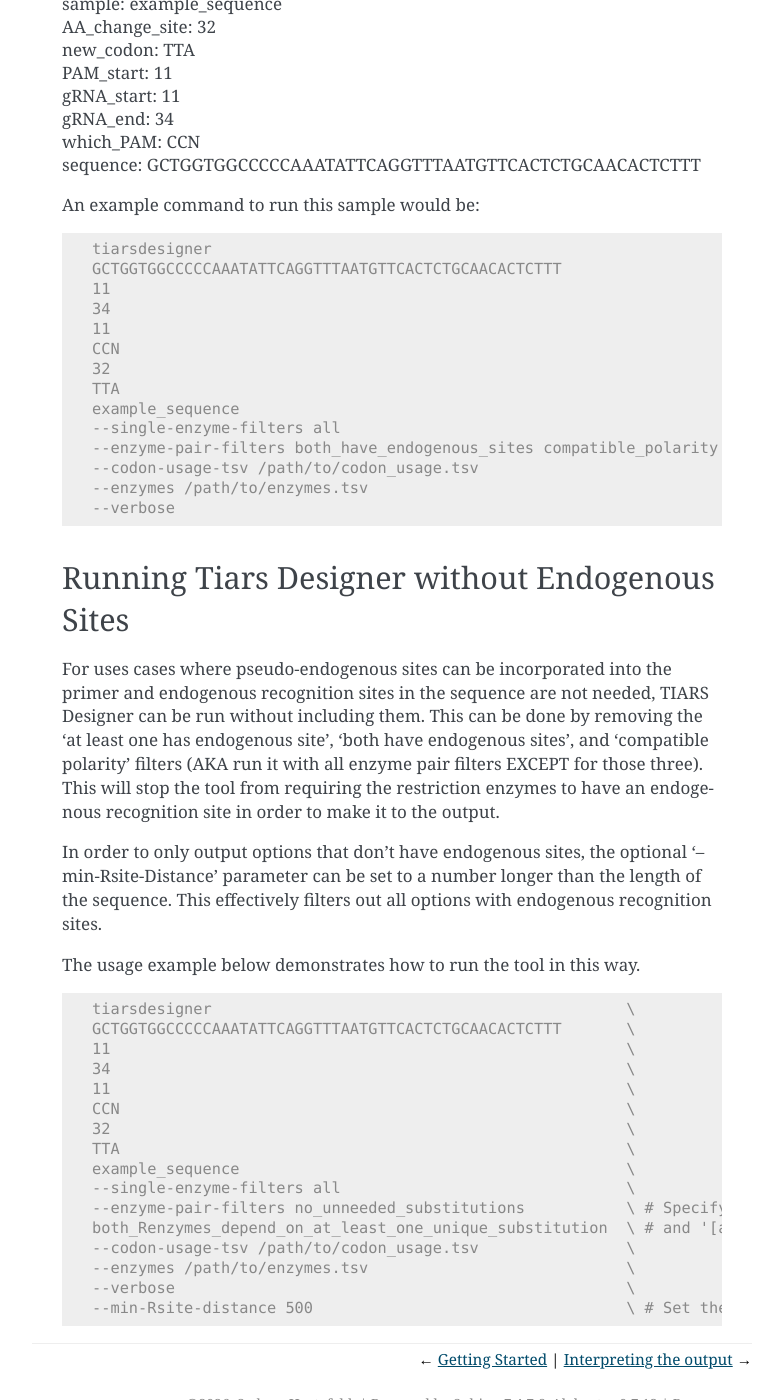
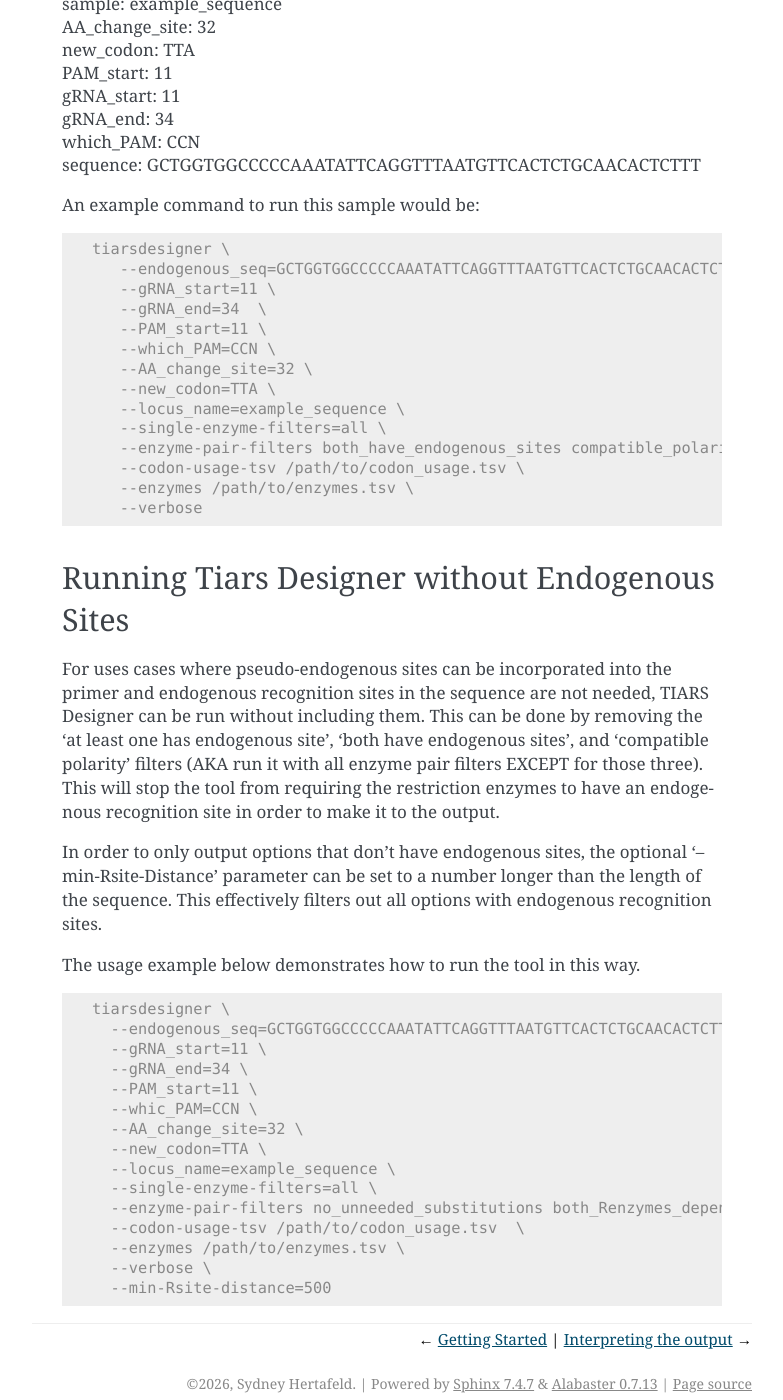
Before and after one commit to NICHD-BSPC/tiars-designer, a Sphinx documentation site: the page built from docs/source/usage.rst, in a window 1280 px wide and 1400 px high, scrolled down 2900 px. Shown: the whole window, without its empty margins (358-1141 px from the left). Built offline with Sphinx 7.4.7, drawn with Linux system fonts in a browser that asks for light colours.

Commit message:
examples use full args to self-document

```diff
--- a/docs/source/usage.rst
+++ b/docs/source/usage.rst
@@ -130,20 +130,20 @@ An example command to run this sample would be:
 
 .. code-block:: console
 
-   tiarsdesigner                                                          \
-   GCTGGTGGCCCCCAAATATTCAGGTTTAATGTTCACTCTGCAACACTCTTT                    \ # Endogenous Sequence
-   11                                                                     \ # gRNA_start
-   34                                                                     \ # gRNA_end
-   11                                                                     \ # PAM_start
-   CCN                                                                    \ # Which_PAM
-   32                                                                     \ # AA_change_site
-   TTA                                                                    \ # new_codon
-   example_sequence                                                       \ # locus_name
-   --single-enzyme-filters all                                            \ # Run all single-enzyme filters
-   --enzyme-pair-filters both_have_endogenous_sites compatible_polarity   \ # only run two enzyme pair filters (to show usage)
-   --codon-usage-tsv /path/to/codon_usage.tsv                             \ # Codon usage file
-   --enzymes /path/to/enzymes.tsv                                         \ # Path to custom enzyme list
-   --verbose                                                              \ # Output filter stat tsvs
+   tiarsdesigner \
+      --endogenous_seq=GCTGGTGGCCCCCAAATATTCAGGTTTAATGTTCACTCTGCAACACTCTTT   \
+      --gRNA_start=11 \
+      --gRNA_end=34  \
+      --PAM_start=11 \
+      --which_PAM=CCN \
+      --AA_change_site=32 \
+      --new_codon=TTA \
+      --locus_name=example_sequence \
+      --single-enzyme-filters=all \
+      --enzyme-pair-filters both_have_endogenous_sites compatible_polarity \
+      --codon-usage-tsv /path/to/codon_usage.tsv \
+      --enzymes /path/to/enzymes.tsv \
+      --verbose
 
 
 Running Tiars Designer without Endogenous Sites
@@ -158,19 +158,18 @@ The usage example below demonstrates how to run the tool in this way.
 
 .. code-block:: console
 
-   tiarsdesigner                                             \
-   GCTGGTGGCCCCCAAATATTCAGGTTTAATGTTCACTCTGCAACACTCTTT       \
-   11                                                        \
-   34                                                        \
-   11                                                        \
-   CCN                                                       \
-   32                                                        \
-   TTA                                                       \
-   example_sequence                                          \
-   --single-enzyme-filters all                               \
-   --enzyme-pair-filters no_unneeded_substitutions           \ # Specify all enzyme pair filters to run except 'compatible polarity'
-   both_Renzymes_depend_on_at_least_one_unique_substitution  \ # and '[at_least_one_has/both_have]_endogenous_site[s]'
-   --codon-usage-tsv /path/to/codon_usage.tsv                \
-   --enzymes /path/to/enzymes.tsv                            \
-   --verbose                                                 \
-   --min-Rsite-distance 500                                  \ # Set the min Rsite distance to a number larger than the sequence length
+   tiarsdesigner \
+     --endogenous_seq=GCTGGTGGCCCCCAAATATTCAGGTTTAATGTTCACTCTGCAACACTCTTT \
+     --gRNA_start=11 \
+     --gRNA_end=34 \
+     --PAM_start=11 \
+     --whic_PAM=CCN \
+     --AA_change_site=32 \
+     --new_codon=TTA \
+     --locus_name=example_sequence \
+     --single-enzyme-filters=all \
+     --enzyme-pair-filters no_unneeded_substitutions both_Renzymes_depend_on_at_least_one_unique_substitution \
+     --codon-usage-tsv /path/to/codon_usage.tsv  \
+     --enzymes /path/to/enzymes.tsv \
+     --verbose \
+     --min-Rsite-distance=500
```
